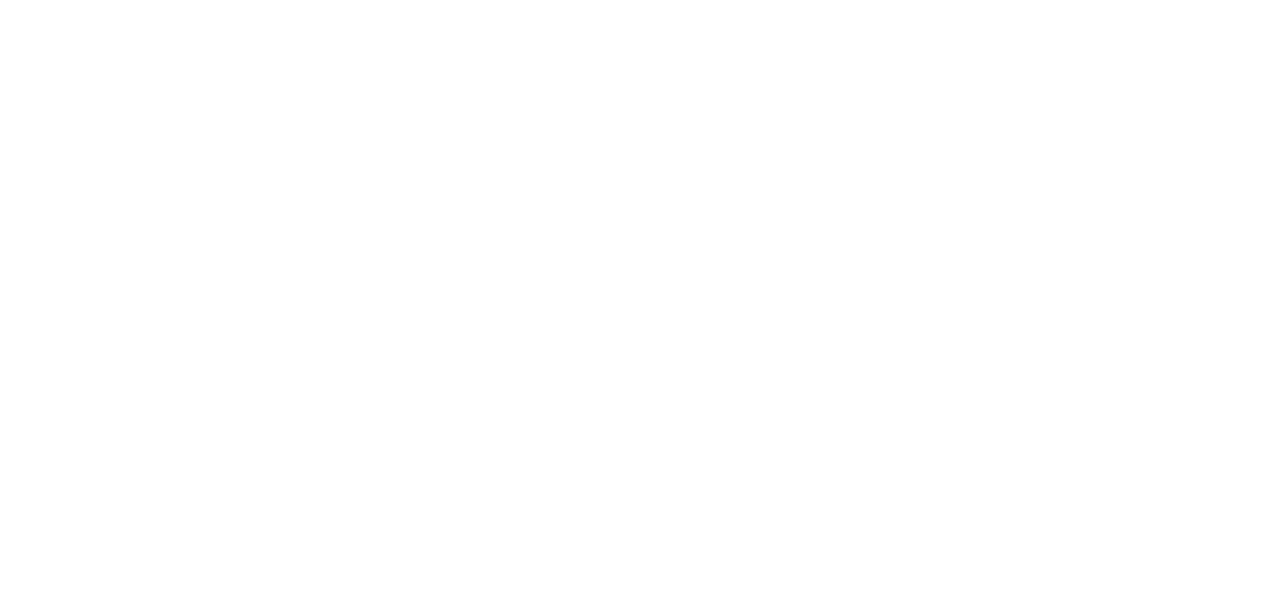
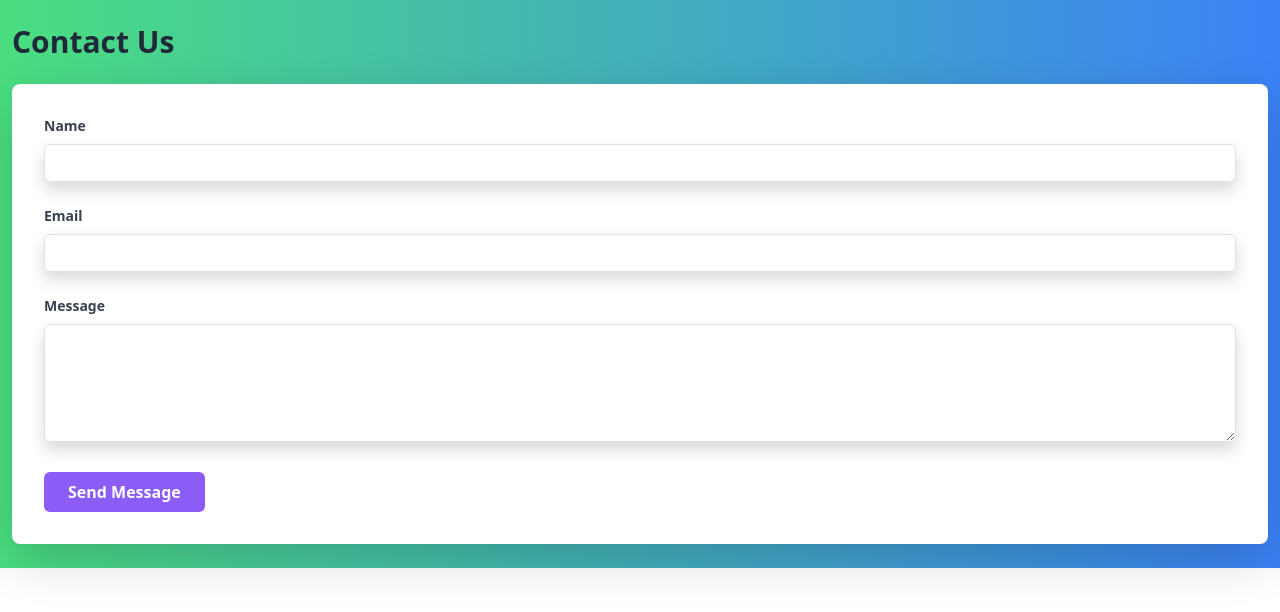
Before and after one commit to Adershradhakrishnan/ecommerceproject, a React (Vite) app in the folder client/my-project/: page /contactus in a window 1280 px wide. Before the commit this address had no page. Shown: the top 612 px of the page. Built offline with nearby package versions, Linux system fonts and the light colour scheme.

Commit message:
tuesdayyy message

```diff
--- a/client/my-project/src/App.jsx
+++ b/client/my-project/src/App.jsx
@@ -4,6 +4,7 @@ import Signin from './components/Signin/Signin';
 import SellerPage from './components/Seller/Seller';
 import GetProduct from './components/Getuser/Getuser';
 import HomePage from './components/Home/Home';
+import Contact from './components/Contact/Contact';
 import Buyer from './components/Buyer/Buyer';
 import EditProduct from './components/Productdetails/Productdetails';
 import CartProduct from './components/Cart/Cart';
@@ -28,6 +29,7 @@ function App() {
           <Route path='/seller' exact element={<SellerPage/>}/>
           <Route path='/getproducts' exact element={<GetProduct/>}/>
           <Route path='/home' exact element={<HomePage/>}/>
+          <Route path='/contactus' exact element={<Contact/>}/>
           <Route path='/' exact element={<Buyer/>}/>
           <Route path='/getproduct/:productId' exact element={<EditProduct/>}/>
           <Route path='/cartproduct/:productId' exact element={<CartProduct/>}/>
--- a/client/my-project/src/components/Buyer/Footer/Footer.jsx
+++ b/client/my-project/src/components/Buyer/Footer/Footer.jsx
@@ -44,7 +44,7 @@ const Footer = () => {
         </div>
       </div>
     </footer>
-  );
+);
 };
 
 export default Footer;
--- a/client/my-project/src/components/Buyer/Navbar/Navbar.jsx
+++ b/client/my-project/src/components/Buyer/Navbar/Navbar.jsx
@@ -7,15 +7,17 @@ function Navbar() {
             <div className="container mx-auto px-4">
                 <div className="flex justify-between items-center">
 
-                    {/* <div className="text-white text-xl font-bold">My App</div> */}
+                    {/* Logo */}
+                     <div className="text-white text-xl font-bold">Mern Store</div>
 
 
+                    {/* Navigation Links */}
                     <ul className="flex items-center space-x-4">
                         <li>
                             <Link to="/home" className="text-white hover:text-gray-300">Home</Link>
                         </li>
                         <li>
-                            <Link to="/" className="text-white hover:text-gray-300">Contact Us</Link>
+                            <Link to="/contactus" className="text-white hover:text-gray-300">Contact Us</Link>
                         </li>
 
                         <li>
@@ -36,7 +38,7 @@ function Navbar() {
                     <input
                         type="search"
                         placeholder="Search for Products"
-                        className="bg-white text-gray-800 px-3 py-2 rounded-lg focus:outline-none"
+                        className="bg-white text-gray-800 px-3 py-2 rounded-lg focus:outline-none hidden md:block"
                         style={{ maxWidth: "250px" }}
                     />
                 </div>
--- /dev/null
+++ b/client/my-project/src/components/Contact/Contact.jsx
@@ -0,0 +1,78 @@
+import React, { useState } from 'react';
+
+function Contact() {
+    const [formData, setFormData] = useState({
+        name: '',
+        email: '',
+        message: ''
+    });
+
+    const handleChange = (e) => {
+        const { name, value } = e.target;
+        setFormData({ ...formData, [name]: value });
+    };
+
+    const handleSubmit = (e) => {
+        e.preventDefault();
+        // Handle form submission logic (e.g., send data to the server)
+        console.log('Form submitted:', formData);
+    };
+
+    return (
+        <div className="container mx-auto py-8 bg-gradient-to-r from-green-400 to-blue-500 py-4">
+            <h1 className="text-3xl font-bold text-gray-800 mb-4">Contact Us</h1>
+            <form onSubmit={handleSubmit} className="bg-white p-8 rounded-lg shadow-lg">
+                <div className="mb-4">
+                    <label className="block text-gray-700 text-sm font-bold mb-2" htmlFor="name">
+                        Name
+                    </label>
+                    <input
+                        type="text"
+                        id="name"
+                        name="name"
+                        value={formData.name}
+                        onChange={handleChange}
+                        className="shadow appearance-none border rounded w-full py-2 px-3 text-gray-700 leading-tight focus:outline-none focus:shadow-outline"
+                        required
+                    />
+                </div>
+                <div className="mb-4">
+                    <label className="block text-gray-700 text-sm font-bold mb-2" htmlFor="email">
+                        Email
+                    </label>
+                    <input
+                        type="email"
+                        id="email"
+                        name="email"
+                        value={formData.email}
+                        onChange={handleChange}
+                        className="shadow appearance-none border rounded w-full py-2 px-3 text-gray-700 leading-tight focus:outline-none focus:shadow-outline"
+                        required
+                    />
+                </div>
+                <div className="mb-4">
+                    <label className="block text-gray-700 text-sm font-bold mb-2" htmlFor="message">
+                        Message
+                    </label>
+                    <textarea
+                        id="message"
+                        name="message"
+                        value={formData.message}
+                        onChange={handleChange}
+                        className="shadow appearance-none border rounded w-full py-2 px-3 text-gray-700 leading-tight focus:outline-none focus:shadow-outline"
+                        rows="5"
+                        required
+                    />
+                </div>
+                <button
+                    type="submit"
+                    className="bg-violet-500 hover:bg-blue-700 text-white font-bold py-2 px-4 rounded focus:outline-none focus:shadow-outline"
+                >
+                    Send Message
+                </button>
+            </form>
+        </div>
+    );
+}
+
+export default Contact;
--- a/client/my-project/src/components/Getuser/Getuser.jsx
+++ b/client/my-project/src/components/Getuser/Getuser.jsx
@@ -21,7 +21,19 @@ function GetProduct() {
     useEffect(() => {
         const fetchProducts = async () => {
             try {
-                const response = await axios.get('http://localhost:3100/getproduct');
+                const token = localStorage.getItem('token');
+                const payloadBase64 = token.split('.')[1];
+                const decodedPayload = atob(payloadBase64);
+                const decodedToken = JSON.parse(decodedPayload);
+                const userId = decodedToken.user_id;
+                console.log(userId);
+
+                const response = await axios.get('http://localhost:3100/getproduct',{
+                    params: {
+                        userId: userId
+                    }
+                });
+
                 setProducts(response.data.data); // Assuming response.data.data contains products array
                 setLoading(false);
             } catch (error) {
--- a/client/my-project/src/components/Home/Home.jsx
+++ b/client/my-project/src/components/Home/Home.jsx
@@ -9,10 +9,10 @@ function HomePage() {
     };
 
     return (
-        <div className="container mx-auto py-8">
+        <div className="container mx-auto py-8 bg-gradient-to-r from-blue-500 to-orange-500 py-4">
             <button
                 onClick={toggleContents}
-                className="bg-blue-500 hover:bg-blue-700 text-white font-bold py-2 px-4 rounded focus:outline-none focus:shadow-outline"
+                className="bg-violet-500 hover:bg-blue-700 text-white font-bold py-2 px-4 rounded focus:outline-none focus:shadow-outline"
             >
                 {showContents ? "Hide" : "Show"} Home Contents
             </button>
@@ -22,14 +22,14 @@ function HomePage() {
                     <div className="grid grid-cols-1 md:grid-cols-2 lg:grid-cols-3 gap-4">
                         {/* Featured Products */}
                         <div className="bg-white rounded-lg shadow-lg p-4">
-                            <h2 className="text-xl font-semibold mb-2">Featured Clothes</h2>
+                            <h2 className="text-xl font-semibold mb-2">Featured Items</h2>
                             {/* Display featured clothes */}
-                            <Link to="/" className="text-blue-500 hover:underline">Explore Clothes</Link>
+                            <Link to="/" className="text-blue-500 hover:underline">Explore Items</Link>
                         </div>
                         <div className="bg-white rounded-lg shadow-lg p-4">
-                            <h2 className="text-xl font-semibold mb-2">Featured Shoes</h2>
+                            <h2 className="text-xl font-semibold mb-2">Featured Brands</h2>
                             {/* Display featured shoes */}
-                            <Link to="/" className="text-blue-500 hover:underline">Explore Shoes</Link>
+                            <Link to="/" className="text-blue-500 hover:underline">Explore Brands</Link>
                         </div>
                         {/* Add more featured categories */}
                     </div>
--- a/client/my-project/src/components/Mycartdata/Mycartdata.jsx
+++ b/client/my-project/src/components/Mycartdata/Mycartdata.jsx
@@ -56,13 +56,13 @@ function MyCartData() {
     }
   };
 
-  const handleRemoveItem = (productId) => {
-    // Filter out the item with the given productId from the cartItems array
+   const handleRemoveItem = (productId) => {
+  //   // Filter out the item with the given productId from the cartItems array
     const updatedCartItems = cartItems.filter(item => item.productId._id !== productId);
 
-    // Update the state to reflect the removal of the item
+  //   // Update the state to reflect the removal of the item
     setCartItems(updatedCartItems);
-  };
+   };
 
 
   // Function to handle purchase button click
@@ -97,7 +97,7 @@ function MyCartData() {
       Swal.fire({
         icon: 'success',
         title: 'Purchase Successful',
-        text: 'Your item has been shipped and will be delivered within 2 to 3 working days.',
+        text: 'Your item has been shipped and will be delivered within few days.',
       }).then((result) => {
         // Check if the alert was confirmed
         if (result.isConfirmed) {
@@ -153,7 +153,7 @@ function MyCartData() {
                   />
                   <span className="text-gray-800">Select</span>
                 </label>
-                <button
+                 <button
                   className="bg-red-600 hover:bg-red-700 text-white font-semibold py-1 px-4 rounded"
                   onClick={() => handleRemoveItem(cartItem.productId._id)}
                 >
@@ -165,11 +165,9 @@ function MyCartData() {
         ))}
       </div>
       <div className="text-center mt-8">
-  <h2 className="text-2xl font-bold text-purple-800 mb-4">Total Price: ${totalPrice.toFixed(2)}</h2>
-  <button className="bg-gradient-to-r from-purple-600 to-indigo-600 hover:from-indigo-600 hover:to-purple-600 text-white font-semibold py-3 px-6 rounded-lg shadow-md transition duration-300 ease-in-out transform hover:scale-105">
-    Purchase Now
-  </button>
-</div>
+        <h2 className="text-2xl font-bold text-indigo-700">Total Price: ${totalPrice.toFixed(2)}</h2>
+        <button className="bg-blue-500 hover:bg-blue-700 text-white font-bold py-2 px-4 rounded ml-4" onClick={handlePurchase}>Purchase Now</button>
+      </div>
 
     </div>
   );
--- a/client/my-project/src/components/Seller/Seller.jsx
+++ b/client/my-project/src/components/Seller/Seller.jsx
@@ -32,6 +32,13 @@ const SellerPage = () => {
         e.preventDefault();
 
         try {
+            const token = localStorage.getItem('token');
+            const payloadBase64 = token.split('.')[1];
+            const decodedPayload = atob(payloadBase64);
+            const decodedToken = JSON.parse(decodedPayload);
+            const userId = decodedToken.user_id;
+            console.log(userId);
+
             const response = await axios.post('http://localhost:3100/seller', {
                 productName,
                 price,
@@ -39,7 +46,8 @@ const SellerPage = () => {
                 imageBase64,
                 shippingMethod,
                 sellerName,
-                contactEmail
+                contactEmail,
+                userId
             });
 
             if (response.data) {
```
